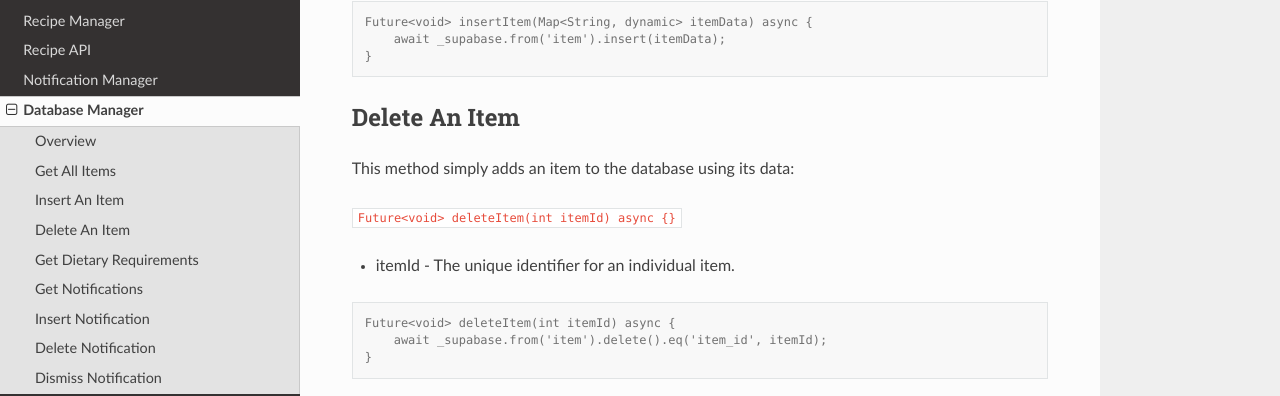
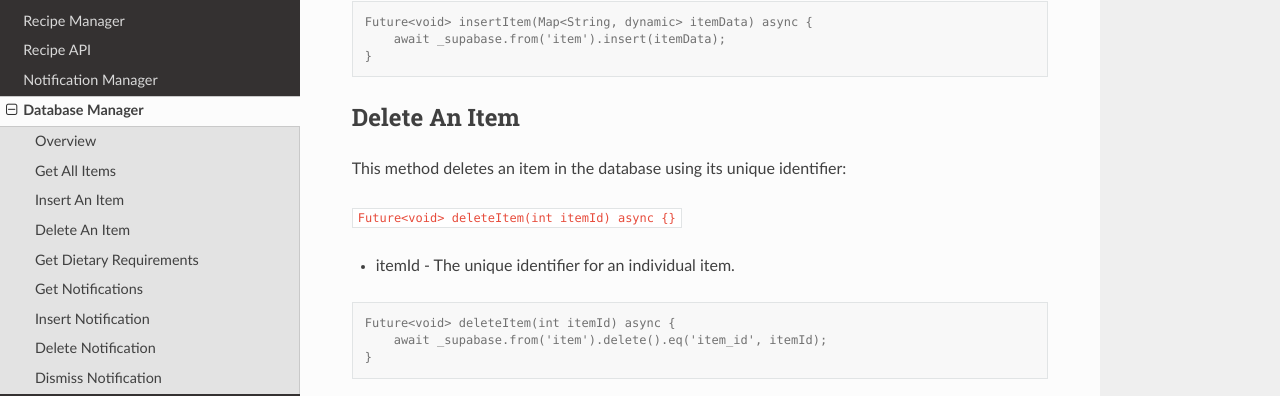
Before and after one commit to ExpiryEats/ExpiryEats, a Sphinx documentation site: the page built from docs/source/database-manager.rst, in a window 1280 px wide and 900 px high, scrolled down 719 px. Shown: the part 99-495 px from the top of the window. Built offline with Sphinx 7.4.7 and the Read the Docs theme 3.1.0, drawn with Linux system fonts in a browser that asks for light colours.

Commit message:
corrected delete an item section

```diff
--- a/docs/source/database-manager.rst
+++ b/docs/source/database-manager.rst
@@ -45,7 +45,7 @@ This method simply adds an item to the database using its data:
 Delete An Item
 --------------
 
-This method simply adds an item to the database using its data:
+This method deletes an item in the database using its unique identifier:
 
 ``Future<void> deleteItem(int itemId) async {}``
 
```
